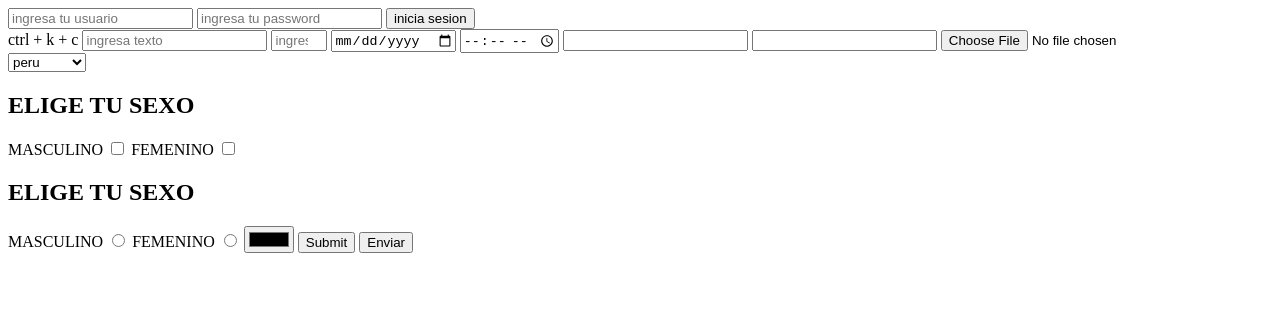
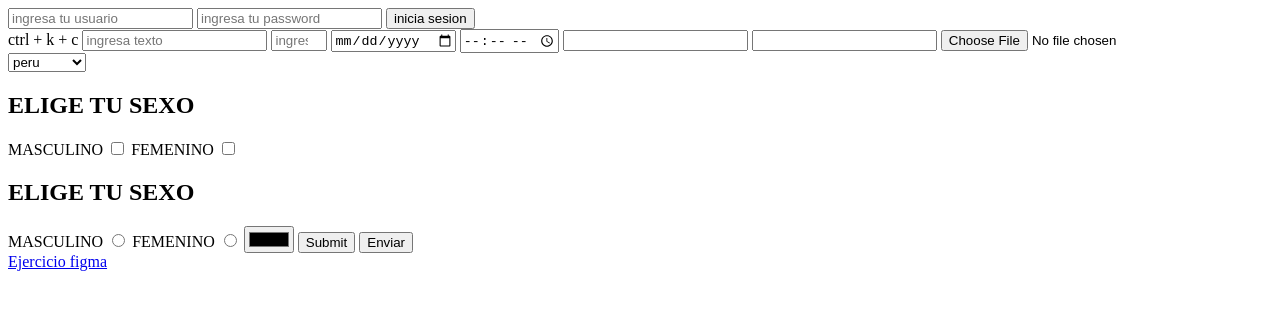
Before and after one commit to ActorXXX/formulario, a plain HTML site: page index.html in a window 1280 px wide. Drawn offline with Linux system fonts and the light colour scheme.

Commit message:
para VERCEL

```diff
--- a/index.html
+++ b/index.html
@@ -50,5 +50,7 @@
     <!---submit-->
     <input type="submit">
     <button>Enviar</button>
+    <br>
+    <a href="https://formulario-two-zeta.vercel.app/">Ejercicio figma</a>
 </body>
 </html>
```
Also changed, not shown: ejercicio1.html (+5 -5 lines).
